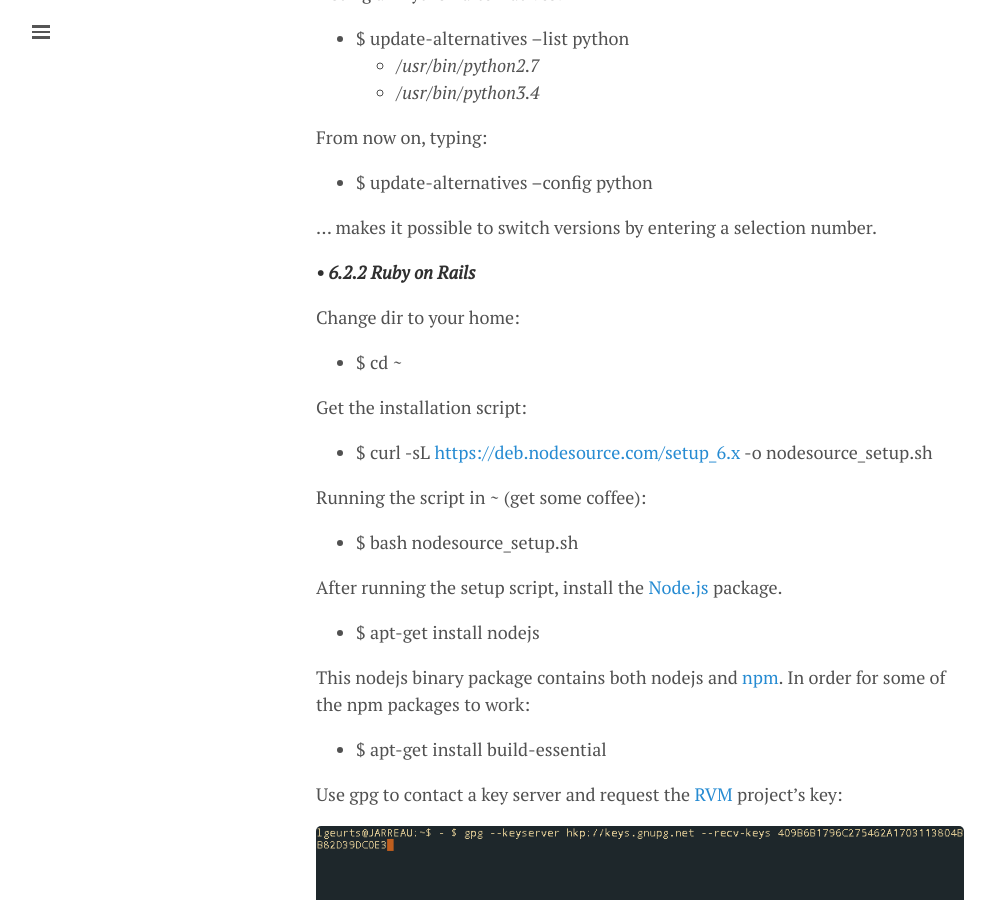
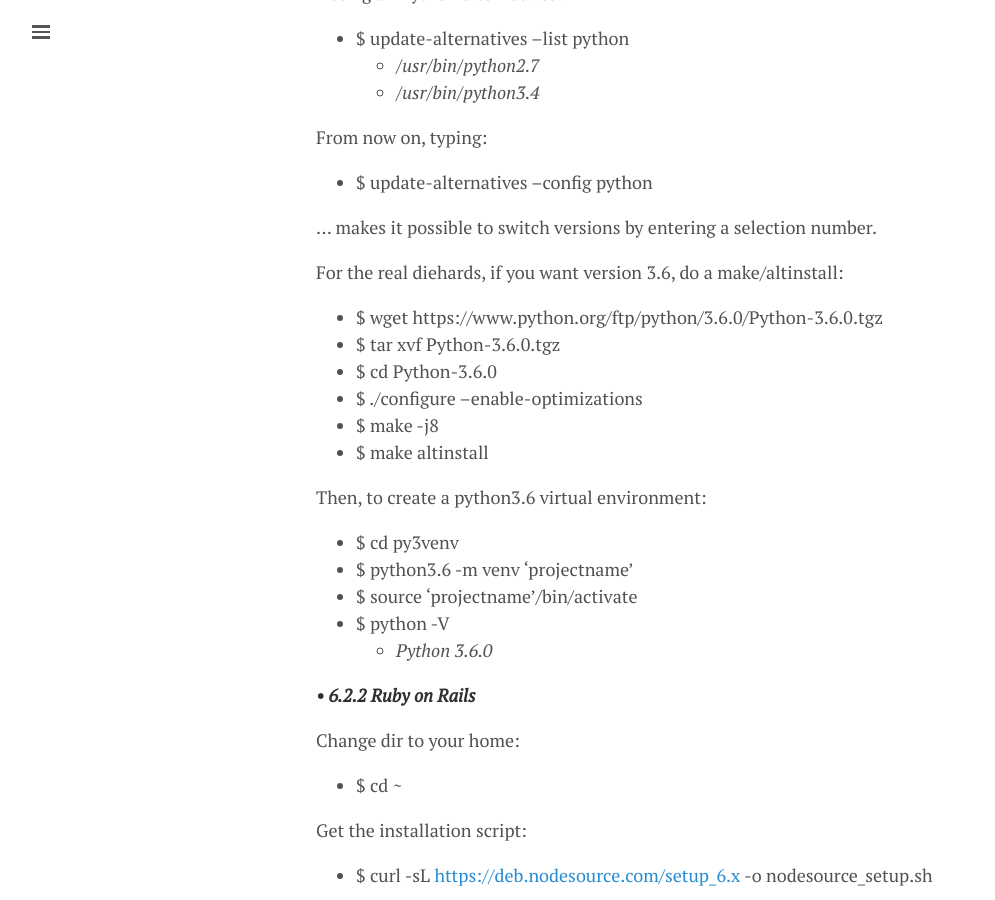
Before and after one commit to lgeurts/lgeurts.github.io, a Jekyll site: the page built from _posts/2017-07-11-bunsenlabs-linux-setup-notes-for dell-inspiron-6000.md, in a window 1280 px wide and 900 px high, scrolled down 11709 px. Shown: the whole window, without its empty margins (0-995 px from the left). Built offline with Jekyll 4.4.1, drawn with Linux system fonts in a browser that asks for light colours; nearby versions of some CDN libraries; comment, search, counter and statistics services are not loaded; some of the changed text lies outside the part shown.

Commit message:
Update section 6.1.3 Python 3.6

```diff
--- a/_posts/2017-07-11-bunsenlabs-linux-setup-notes-for dell-inspiron-6000.md
+++ b/_posts/2017-07-11-bunsenlabs-linux-setup-notes-for dell-inspiron-6000.md
@@ -342,6 +342,23 @@ From now on, typing:
 - $ update-alternatives --config python
 
 ... makes it possible to switch versions by entering a selection number.
+
+For the real diehards, if you want version 3.6, do a make/altinstall:
+
+- $ wget https://www.python.org/ftp/python/3.6.0/Python-3.6.0.tgz
+- $ tar xvf Python-3.6.0.tgz
+- $ cd Python-3.6.0
+- $ ./configure --enable-optimizations
+- $ make -j8
+- $ make altinstall
+
+Then, to create a python3.6 virtual environment:
+
+- $ cd py3venv
+- $ python3.6 -m venv 'projectname'
+- $ source 'projectname'/bin/activate
+- $ python -V
+  * *Python 3.6.0*
 
 ***• 6.2.2 Ruby on Rails***
 
```
Also changed, not shown: other parts of _posts/2017-07-11-bunsenlabs-linux-setup-notes-for dell-inspiron-6000.md (+2 -2 lines).
